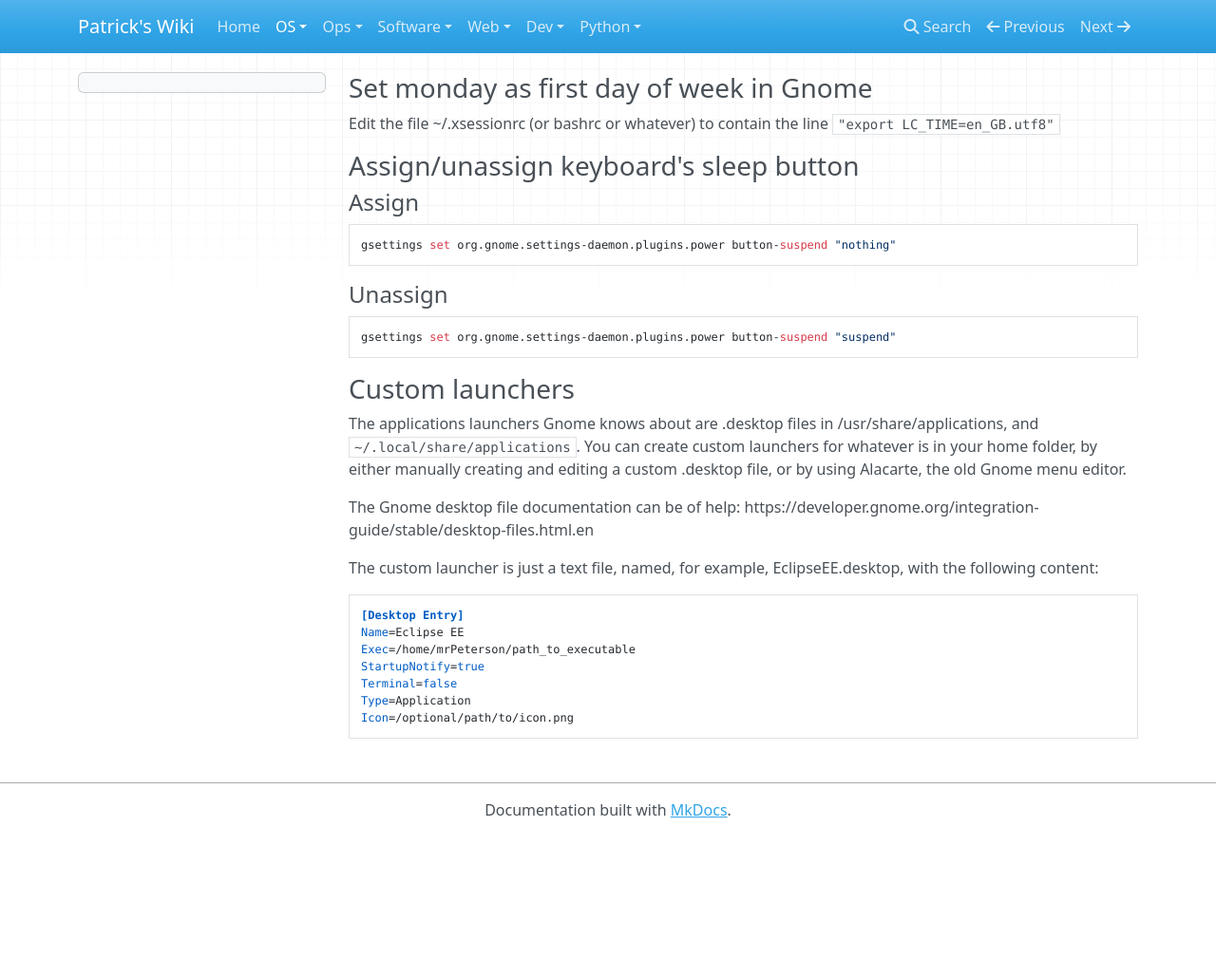
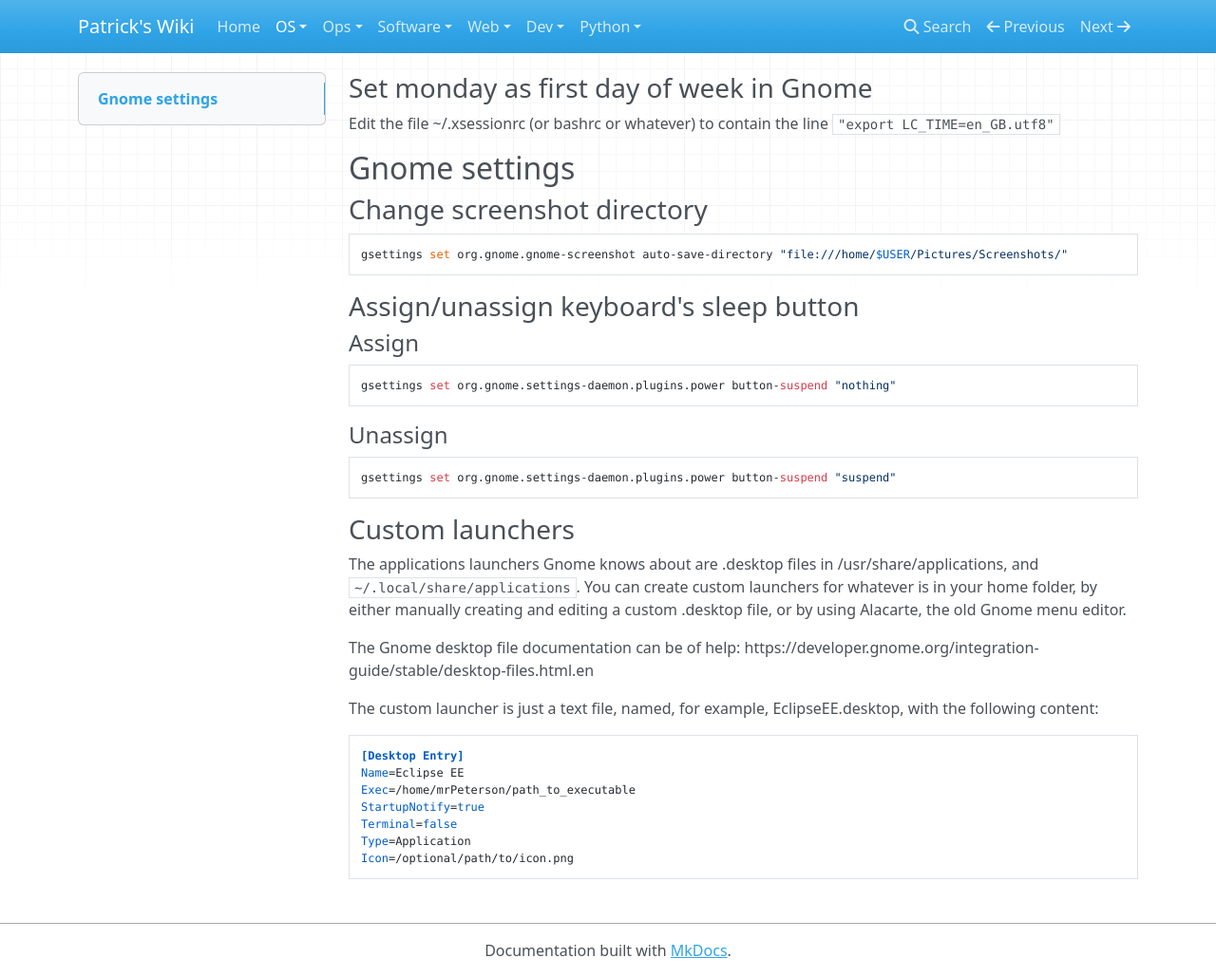
Before and after one commit to patsancu/wiki, an MkDocs documentation site: the page built from docs/OS/Linux-Unix/Gnome.md, in a window 1280 px wide and 1029 px high. Shown: the whole window at 95% size. Built offline with MkDocs 1.6.1, drawn with Linux system fonts in a browser that asks for light colours; nearby versions of some CDN libraries.

Commit message:
gnome settings change screenshot directory

````diff
--- a/docs/OS/Linux-Unix/Gnome.md
+++ b/docs/OS/Linux-Unix/Gnome.md
@@ -3,6 +3,11 @@ Edit the file ~/.xsessionrc (or bashrc or whatever)
 to contain the line
 `"export LC_TIME=en_GB.utf8"`
 
+## Gnome settings
+### Change screenshot directory
+```
+gsettings set org.gnome.gnome-screenshot auto-save-directory "file:///home/$USER/Pictures/Screenshots/"
+```
 
 ### Assign/unassign keyboard's sleep button
 #### Assign
````
